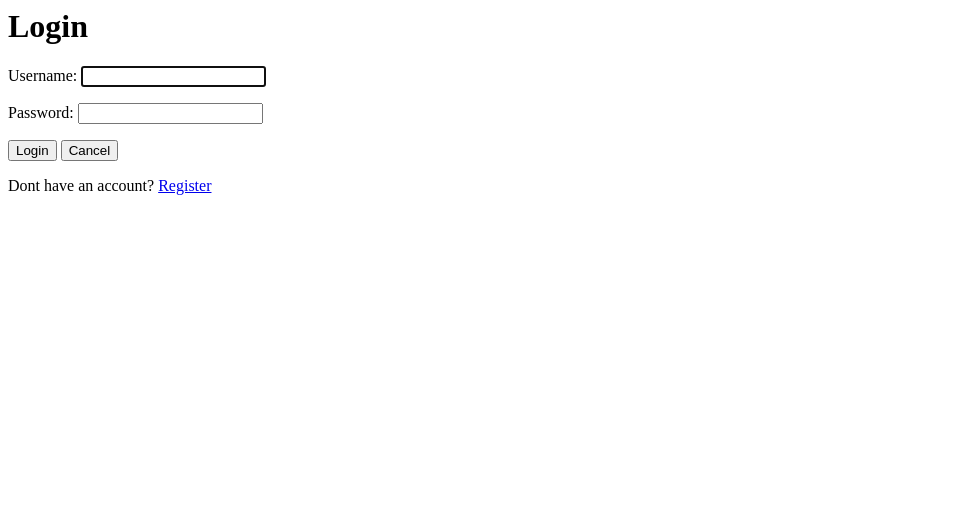
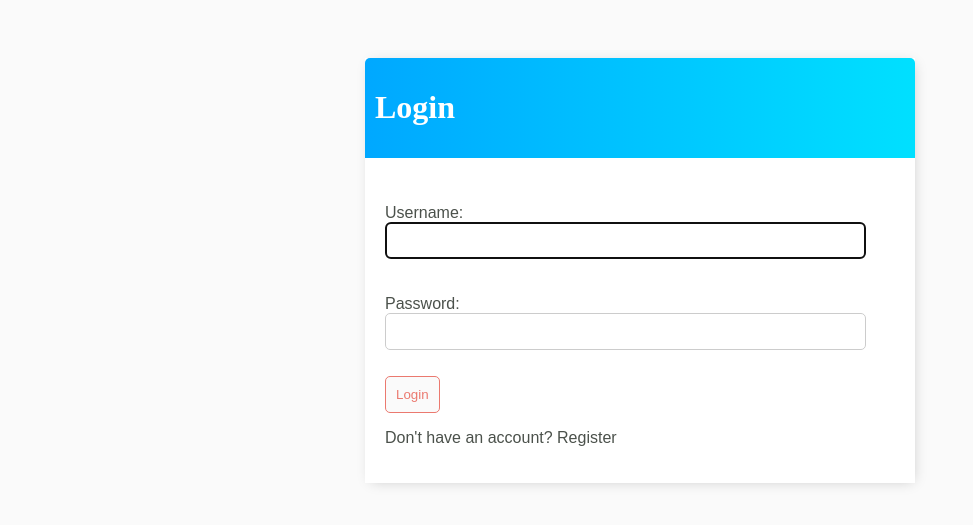
Before and after one commit to Claudenilsonjunior/todo-django-webapp, a Django app: page /login/ in a window 1280 px wide. Shown: the top 525 px of the page, without its empty margins (0-973 px from the left). Run offline with Django 5.2, Linux system fonts and the light colour scheme; some web fonts are replaced.

Commit message:
Update login.html

```diff
--- a/base/templates/base/login.html
+++ b/base/templates/base/login.html
@@ -1,10 +1,15 @@
-<h1>Login</h1>
+{% extends 'base/base.html' %}{% block content %}
 
-<form method="POST">
-    {% csrf_token %}
-    {{ form.as_p }}
-    <button type="submit">Login</button>
-    <button type="button" onclick="location.href='{% url 'tasks' %}'">Cancel</button>
-</form>
+<div class="header-bar">
+  <h1>Login</h1>
+</div>
 
-<p>Dont have an account? <a href="{% url 'register' %}">Register</a></p>
+<div class="card-body">
+  <form method="POST">
+    {% csrf_token %} {{ form.as_p }}
+    <button class="btn" type="submit">Login</button>
+  </form>
+  <p>Don't have an account? <a href="{% url 'register' %}">Register</a></p>
+</div>
+
+{% endblock %}
```
